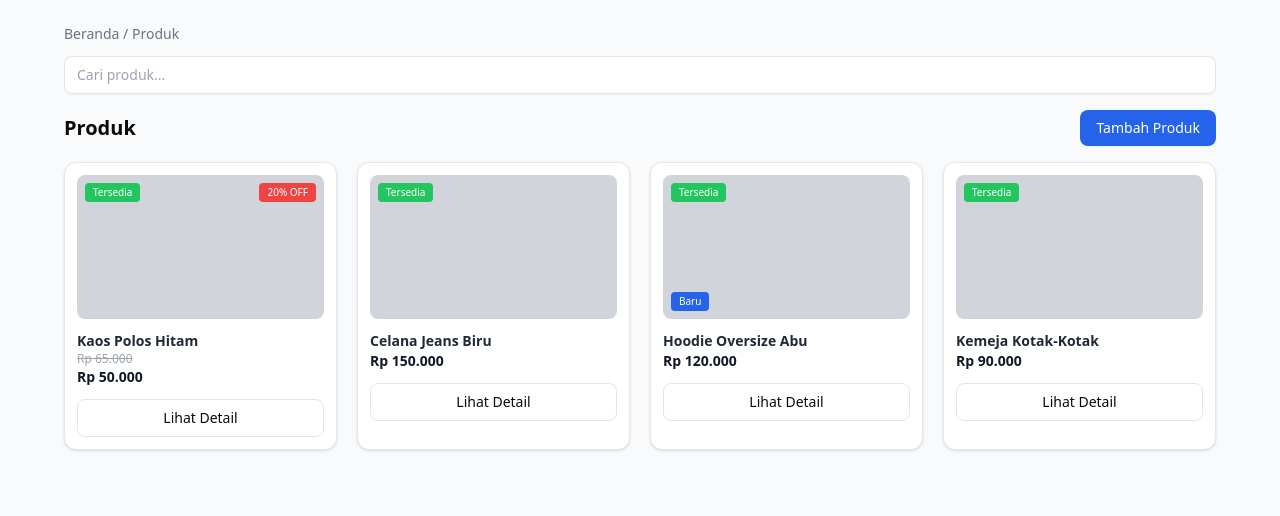
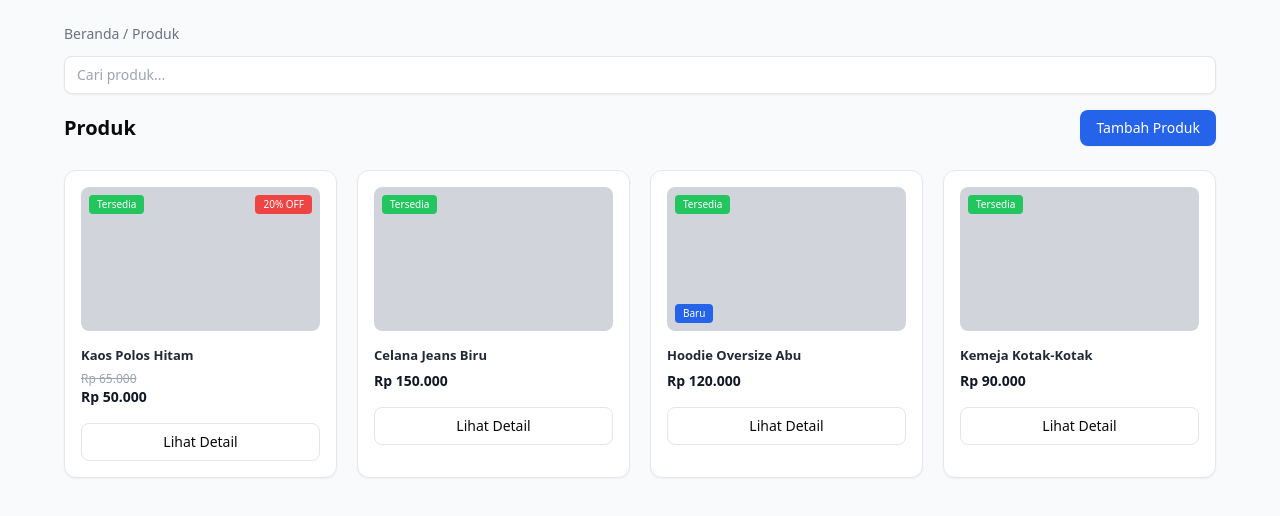
Before and after one commit to faliharyabudi/Mini-Shopee, a Next.js app in the folder web/: page /dashboard in a window 1280 px wide. Shown: the top 516 px of the page. Built offline with nearby package versions, Linux system fonts and the light colour scheme.

Commit message:
menyempurnakan tampilan card produk agar lebih rapi dan konsisten

```diff
--- a/web/app/dashboard/page.tsx
+++ b/web/app/dashboard/page.tsx
@@ -39,21 +39,21 @@ export default function ProductsPage() {
   ];
 
   return (
-    <div className="grid grid-cols-2 md:grid-cols-4 gap-5 mt-4">
+    <div className="grid grid-cols-2 md:grid-cols-4 gap-5 mt-6">
 
       {products.map((item) => (
         <div
           key={item.id}
-          className="bg-white border border-gray-200 rounded-xl p-3 shadow hover:shadow-lg transition-all duration-200 hover:-translate-y-1"
+          className="bg-white border border-gray-200 rounded-xl p-4 shadow-sm hover:shadow-md transition-all duration-200 hover:-translate-y-1"
         >
 
           {/* GAMBAR FIX ANTI KEDIP */}
-          <div className="h-36 rounded-lg mb-3 relative overflow-hidden group">
+          <div className="h-36 rounded-lg mb-4 relative overflow-hidden group">
 
             {/* SHIMMER */}
             <div className="absolute inset-0 bg-gray-200 animate-pulse"></div>
 
-            {/* LAYER GAMBAR (kosong tapi stabil) */}
+            {/* LAYER GAMBAR */}
             <div className="absolute inset-0 bg-gray-300 rounded-lg transform transition-transform duration-300 group-hover:scale-110"></div>
 
             {/* STATUS */}
@@ -76,11 +76,13 @@ export default function ProductsPage() {
             )}
           </div>
 
-          {/* NAMA PRODUK */}
-          <p className="text-sm font-semibold text-gray-800">{item.name}</p>
+          {/* NAMA */}
+          <p className="text-[13px] font-semibold text-gray-800 leading-tight mb-2">
+            {item.name}
+          </p>
 
           {/* HARGA */}
-          <div className="mb-3">
+          <div className="mb-4">
             {item.oldPrice && (
               <p className="text-xs text-gray-400 line-through">
                 Rp {item.oldPrice.toLocaleString("id-ID")}
@@ -91,6 +93,7 @@ export default function ProductsPage() {
             </p>
           </div>
 
+          {/* BUTTON */}
           <button className="w-full border rounded-lg py-2 text-sm hover:bg-gray-100 active:scale-95 transition font-medium">
             Lihat Detail
           </button>
```
